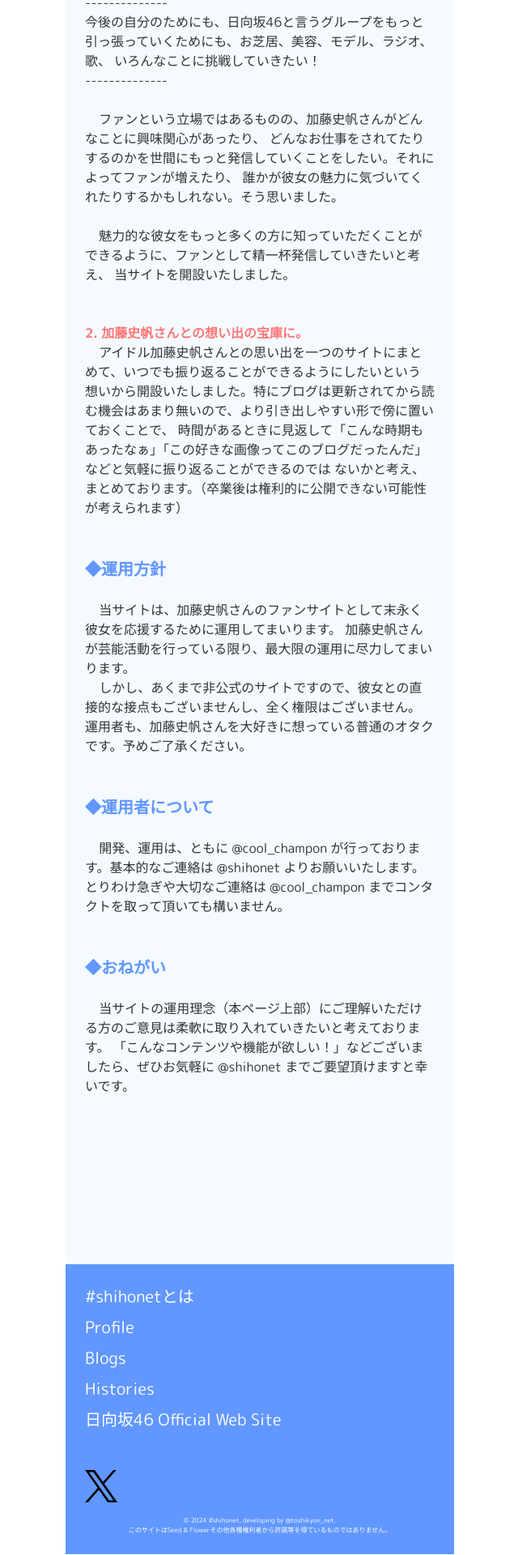
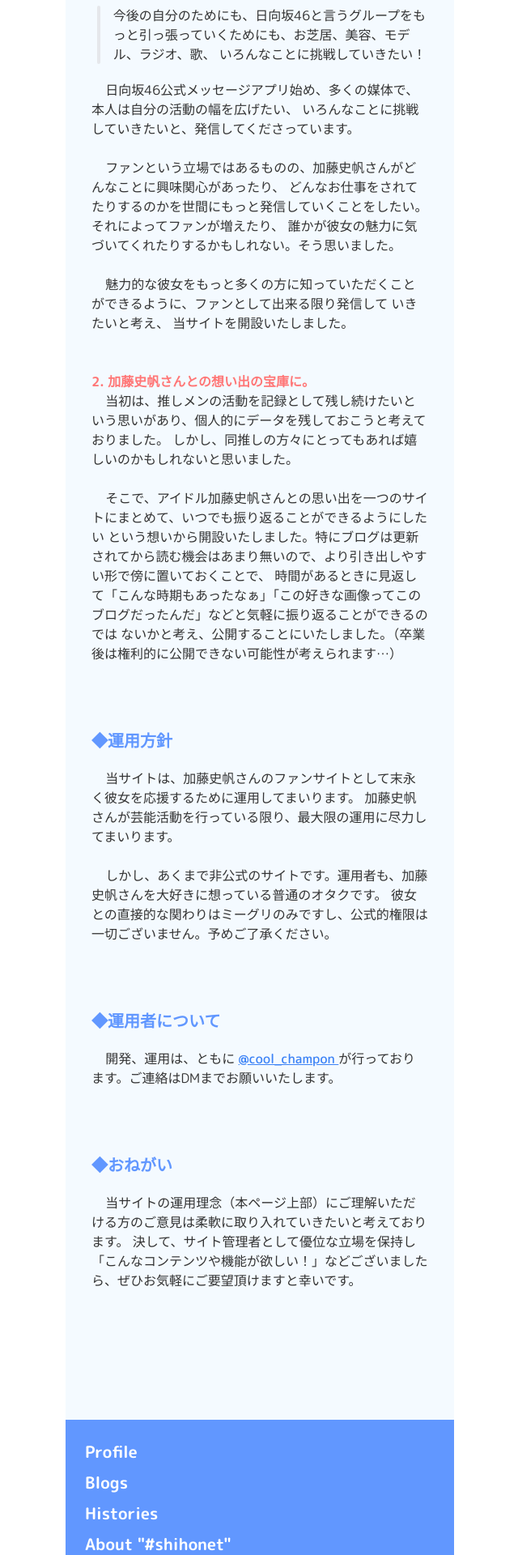
Before and after one commit to shihonet/shihonet_front, a Vue app: page /about in a window 1280 px wide. Shown: the part 520-2440 px from the top of the page at 81% size, without its empty margins (319-959 px from the left). Built offline with nearby package versions, Linux system fonts and the light colour scheme.

Commit message:
Fix about and footer

```diff
--- a/src/views/components/about/AllAbout.vue
+++ b/src/views/components/about/AllAbout.vue
@@ -1,102 +1,103 @@
 <template>
   <div id="About">
     <FadeInOnScroll>
-      <div class="mt-10 mb-10 mx-6">
+      <div class="mt-10 mb-10 mx-8">
         <TitlePart :title="title" />
       </div>
 
-      <div class="mx-6">
-        <p>#shihonet（しほねっと）は、</p>
-        <p>日向坂46 一期生 加藤史帆さんを応援する非公式ファンサイトです。</p>
-        <br />
-        <br />
+      <div class="mx-8 mb-12 font-bold text-site-color">
+        #shihonet（しほねっと）は、
+        <br />日向坂46 一期生 加藤史帆さんを応援する
+        <br />非公式ファンサイトです。
       </div>
-    </FadeInOnScroll>
 
-    <FadeInOnScroll>
-      <div class="mx-6">
+      <div class="mx-8 mb-12">
         <h1>◆運用理念</h1>
-        <h2>1. 加藤史帆さんとの想い出の宝庫に。</h2>
+        <h2>1. 加藤史帆さんの魅力を発信したい！</h2>
         <p>
           &nbsp;&nbsp;&nbsp;&nbsp;2024年1月3日に日向坂46公式YouTubeチャンネル「日向坂ちゃんねる」にて公開された
           「【謹賀新年】メンバーそれぞれの2024年の抱負を発表します！【Let's Be
           Happy!】」にて、加藤史帆さんは今年2024年の目標をこのように公言されています。
         </p>
-        <br />
-        <p>--------------</p>
+        <div class="flex my-5">
+          <div class="w-5">
+            <div class="w-1 mx-auto h-full rounded-lg bg-gray-200"></div>
+          </div>
+          <p class="w-full ml-2">
+            今後の自分のためにも、日向坂46と言うグループをもっと引っ張っていくためにも、お芝居、美容、モデル、ラジオ、歌、
+            いろんなことに挑戦していきたい！
+          </p>
+        </div>
         <p>
-          今後の自分のためにも、日向坂46と言うグループをもっと引っ張っていくためにも、お芝居、美容、モデル、ラジオ、歌、
-          いろんなことに挑戦していきたい！
-        </p>
-        <p>--------------</p>
-        <br />
-        <p>
+          &nbsp;&nbsp;&nbsp;&nbsp;日向坂46公式メッセージアプリ始め、多くの媒体で、本人は自分の活動の幅を広げたい、
+          いろんなことに挑戦していきたいと、発信してくださっています。
+          <br />
+          <br />
           &nbsp;&nbsp;&nbsp;&nbsp;ファンという立場ではあるものの、加藤史帆さんがどんなことに興味関心があったり、
           どんなお仕事をされてたりするのかを世間にもっと発信していくことをしたい。それによってファンが増えたり、
           誰かが彼女の魅力に気づいてくれたりするかもしれない。そう思いました。
+          <br />
+          <br />
+          &nbsp;&nbsp;&nbsp;&nbsp;魅力的な彼女をもっと多くの方に知っていただくことができるように、ファンとして出来る限り発信して
+          いきたいと考え、 当サイトを開設いたしました。
         </p>
-        <br />
+      </div>
+    </FadeInOnScroll>
+    <FadeInOnScroll>
+      <div class="mx-8 mb-20">
+        <h2>2. 加藤史帆さんとの想い出の宝庫に。</h2>
         <p>
-          &nbsp;&nbsp;&nbsp;&nbsp;魅力的な彼女をもっと多くの方に知っていただくことができるように、ファンとして精一杯発信していきたいと考え、
-          当サイトを開設いたしました。
-        </p>
+          &nbsp;&nbsp;&nbsp;&nbsp;当初は、推しメンの活動を記録として残し続けたいという思いがあり、個人的にデータを残しておこうと考えておりました。
+          しかし、同推しの方々にとってもあれば嬉しいのかもしれないと思いました。
         <br />
         <br />
-        <h2>2. 加藤史帆さんとの想い出の宝庫に。</h2>
-        <p>
-          &nbsp;&nbsp;&nbsp;&nbsp;アイドル加藤史帆さんとの思い出を一つのサイトにまとめて、いつでも振り返ることができるようにしたいという
-          想いから開設いたしました。特にブログは更新されてから読む機会はあまり無いので、より引き出しやすい形で傍に置いておくことで、
+          &nbsp;&nbsp;&nbsp;&nbsp;そこで、アイドル加藤史帆さんとの思い出を一つのサイトにまとめて、いつでも振り返ることができるようにしたい
+          という想いから開設いたしました。特にブログは更新されてから読む機会はあまり無いので、より引き出しやすい形で傍に置いておくことで、
           時間があるときに見返して「こんな時期もあったなぁ」「この好きな画像ってこのブログだったんだ」などと気軽に振り返ることができるのでは
-          ないかと考え、まとめております。（卒業後は権利的に公開できない可能性が考えられます）
+          ないかと考え、公開することにいたしました。（卒業後は権利的に公開できない可能性が考えられます…）
         </p>
-        <br />
-        <br />
       </div>
     </FadeInOnScroll>
 
     <FadeInOnScroll>
-      <div class="mx-6">
+      <div class="mx-8 mb-20">
         <h1>◆運用方針</h1>
-        <br />
         <p>
           &nbsp;&nbsp;&nbsp;&nbsp;当サイトは、加藤史帆さんのファンサイトとして末永く彼女を応援するために運用してまいります。
           加藤史帆さんが芸能活動を行っている限り、最大限の運用に尽力してまいります。
+          <br />
+          <br />
+          &nbsp;&nbsp;&nbsp;&nbsp;しかし、あくまで非公式のサイトです。運用者も、加藤史帆さんを大好きに想っている普通のオタクです。
+          彼女との直接的な関わりはミーグリのみですし、公式的権限は一切ございません。予めご了承ください。
         </p>
-        <p>
-          &nbsp;&nbsp;&nbsp;&nbsp;しかし、あくまで非公式のサイトですので、彼女との直接的な接点もございませんし、全く権限はございません。
-          運用者も、加藤史帆さんを大好きに想っている普通のオタクです。予めご了承ください。
-        </p>
-        <br />
-        <br />
       </div>
     </FadeInOnScroll>
 
     <FadeInOnScroll>
-      <div class="mx-6">
+      <div class="mx-8 mb-20">
         <h1>◆運用者について</h1>
-        <br />
         <p>
-          &nbsp;&nbsp;&nbsp;&nbsp;開発、運用は、ともに @cool_champon
-          が行っております。基本的なご連絡は @shihonet よりお願いいたします。
-          とりわけ急ぎや大切なご連絡は @cool_champon
-          までコンタクトを取って頂いても構いません。
+          &nbsp;&nbsp;&nbsp;&nbsp;開発、運用は、ともに
+          <a
+            href="https://twitter.com/cool_champon"
+            target="_blank"
+            class="font-medium text-blue-500 underline"
+          >
+            @cool_champon
+          </a>
+          が行っております。ご連絡はDMまでお願いいたします。
         </p>
-        <br />
-        <br />
       </div>
     </FadeInOnScroll>
 
     <FadeInOnScroll>
-      <div class="mx-6">
+      <div class="mx-8 mb-20">
         <h1>◆おねがい</h1>
-        <br />
         <p>
           &nbsp;&nbsp;&nbsp;&nbsp;当サイトの運用理念（本ページ上部）にご理解いただける方のご意見は柔軟に取り入れていきたいと考えております。
-          「こんなコンテンツや機能が欲しい！」などございましたら、ぜひお気軽に
-          @shihonet までご要望頂けますと幸いです。
+          決して、サイト管理者として優位な立場を保持し
+          「こんなコンテンツや機能が欲しい！」などございましたら、ぜひお気軽にご要望頂けますと幸いです。
         </p>
-        <br />
-        <br />
       </div>
     </FadeInOnScroll>
   </div>
@@ -129,6 +130,7 @@ export default defineComponent({
     font-size: 20px;
     color: #6197ff;
     font-weight: bold;
+    margin-bottom: 20px;
   }
 
   h2 {
--- a/src/views/components/common/PageFooter.vue
+++ b/src/views/components/common/PageFooter.vue
@@ -1,10 +1,7 @@
 <template>
   <FadeInOnScroll>
-    <div class="w-full bg-site-color px-6 py-6 text-white">
-      <ul class="text-[20px]">
-        <li class="pb-2">
-          <router-link to="/about">#shihonetとは</router-link>
-        </li>
+    <div class="w-full bg-site-color px-6 pt-6 pb-10 text-white">
+      <ul class="text-[20px] font-bold">
         <li class="pb-2">
           <router-link to="/profiles">Profile</router-link>
         </li>
@@ -15,14 +12,17 @@
           <router-link to="/histories">Histories</router-link>
         </li>
         <li class="pb-2">
+          <router-link to="/about">About "#shihonet"</router-link>
+        </li>
+        <li class="pb-2">
           <a href="https://www.hinatazaka46.com/s/official/?ima=0000"
           >日向坂46 Official Web Site</a
           >
         </li>
       </ul>
-      <img src="../../../assets/images/x-logo-black.png" class="mt-10 w-10" />
-      <div class="mt-4 text-[8px] text-center">
-        <p>© 2024 #shihonet, developing by @toshikyon_net.</p>
+<!--      <img src="../../../assets/images/x-logo-black.png" class="mt-10 w-10" />-->
+      <div class="mt-14 text-[8px] text-center">
+        <p>© 2024 #shihonet, developing by @cool_champon.</p>
         <p>
           このサイトはSeed & Flowerその他各種権利者から許諾等を得ているものではありません。
         </p>
```
